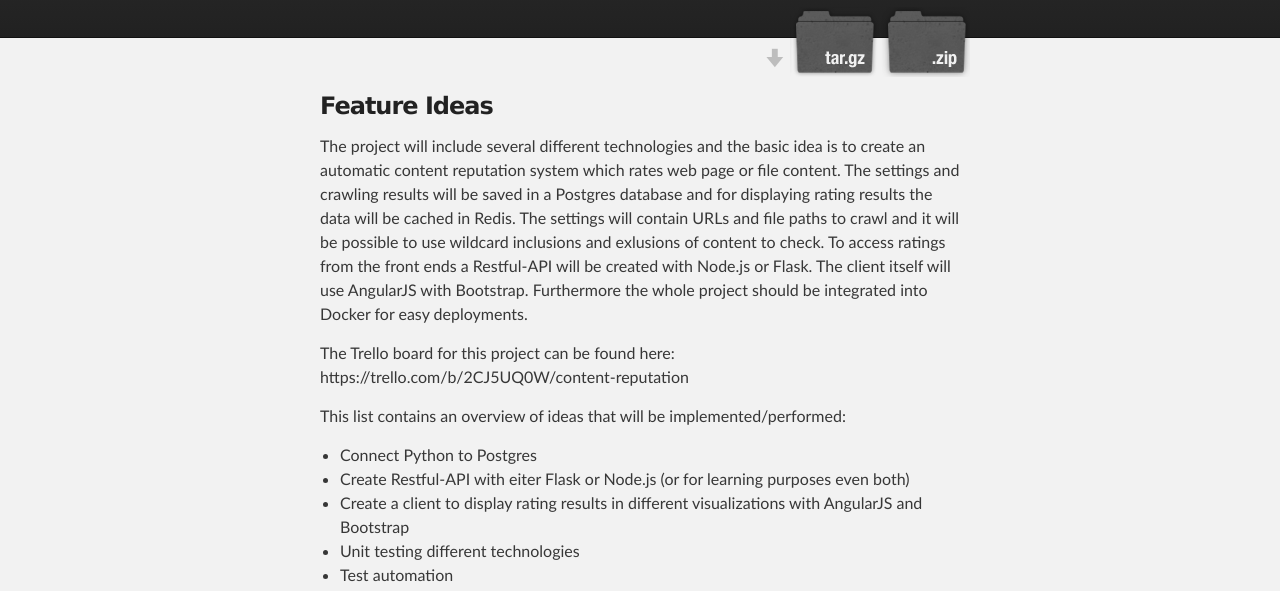
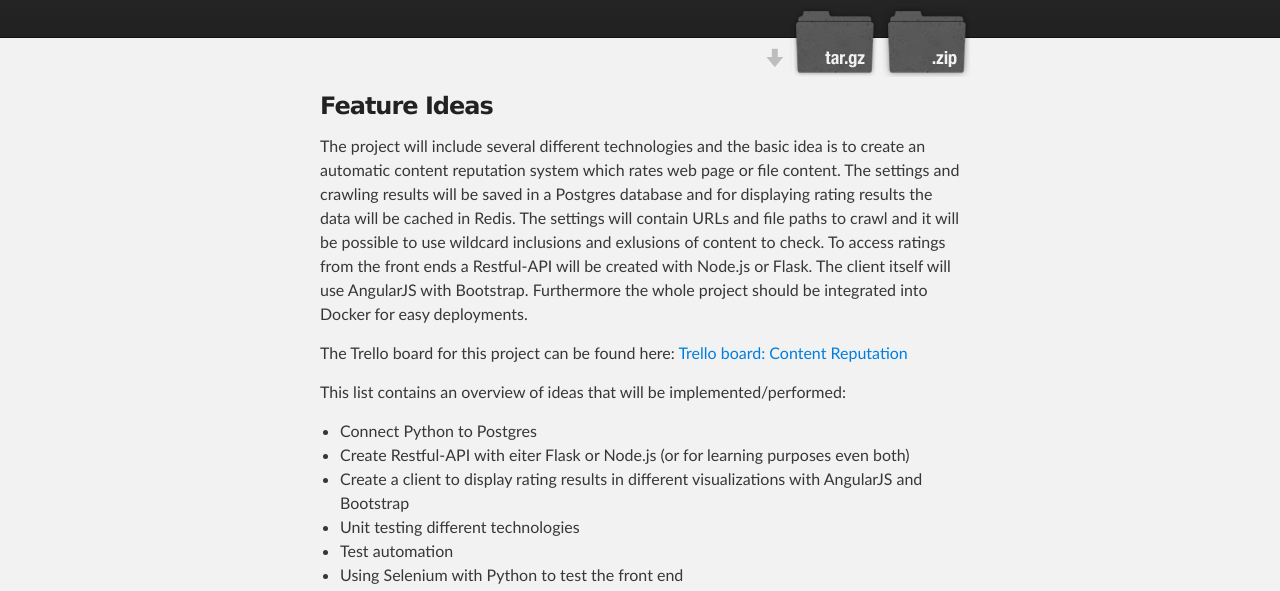
Before and after one commit to johannwalder/content-reputation, a plain HTML site: page index.html in a window 1280 px wide. Shown: the part 208-799 px from the top of the page. Drawn offline with Linux system fonts and the light colour scheme.

Commit message:
Formatted Trello board link

```diff
--- a/index.html
+++ b/index.html
@@ -44,7 +44,7 @@ The client itself will use AngularJS with Bootstrap.
 Furthermore the whole project should be integrated into Docker for easy deployments.
 </p>
 
-<p>The Trello board for this project can be found here: https://trello.com/b/2CJ5UQ0W/content-reputation</p>
+<p>The Trello board for this project can be found here: <a href="https://trello.com/b/2CJ5UQ0W/content-reputation">Trello board: Content Reputation</a></p>
 
 <p>This list contains an overview of ideas that will be implemented/performed:</p>
 
```
